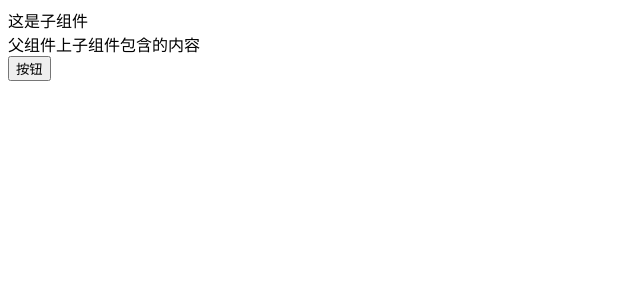
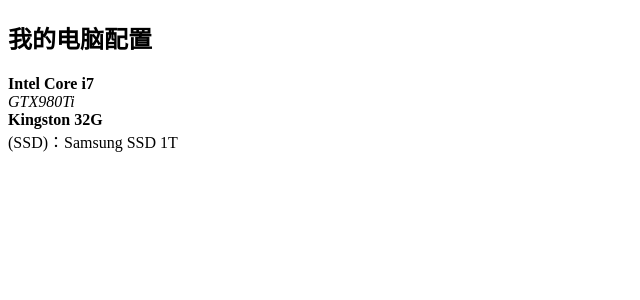
Before and after one commit to pengteling/vue-cli-demo, a Vue app: page / in a window 1280 px wide. Shown: the top 300 px of the page, without its empty margins (0-640 px from the left). Built offline with nearby package versions, Linux system fonts and the light colour scheme.

Commit message:
具名插槽

```diff
--- a/src/App.vue
+++ b/src/App.vue
@@ -1,18 +1,20 @@
 <template>
   <div class="container">
-    <son class="classson">
-      父组件上子组件包含的内容
-    </son>
-    <button>按钮</button>
+    <computer>
+      <div slot="CPU" class="cpu"><b>Intel Core i7</b></div>
+      <div slot="GPU"><i>GTX980Ti</i></div>
+      <div slot="Memory"><strong>Kingston 32G</strong></div>
+      <div slot="Hard-drive">(SSD)：Samsung SSD 1T</div>
+    </computer>
   </div>
 </template>
 
 <script>
-import Son from './components/Son'
+import Computer from './components/Computer'
 export default {
   name: 'App',
   components: {
-    Son
+    Computer
   }
 }
 </script>
--- /dev/null
+++ b/src/components/Computer.vue
@@ -0,0 +1,14 @@
+<template>
+  <div>
+    <h2>我的电脑配置</h2>
+    <slot name="CPU">这儿插你的CPU</slot>
+    <slot name="GPU">这儿插你的显卡</slot>
+    <slot name="Memory">这儿插你的内存</slot>
+    <slot name="Hard-drive">这儿插你的硬盘</slot>
+  </div>
+</template>
+<script>
+export default{
+  // name: 'Son'
+}
+</script>
--- a/src/components/Son.vue
+++ /dev/null
@@ -1,11 +0,0 @@
-<template>
-  <div>
-    这是子组件 <br>
-    <slot></slot>
-  </div>
-</template>
-<script>
-export default{
-  // name: 'Son'
-}
-</script>
```
